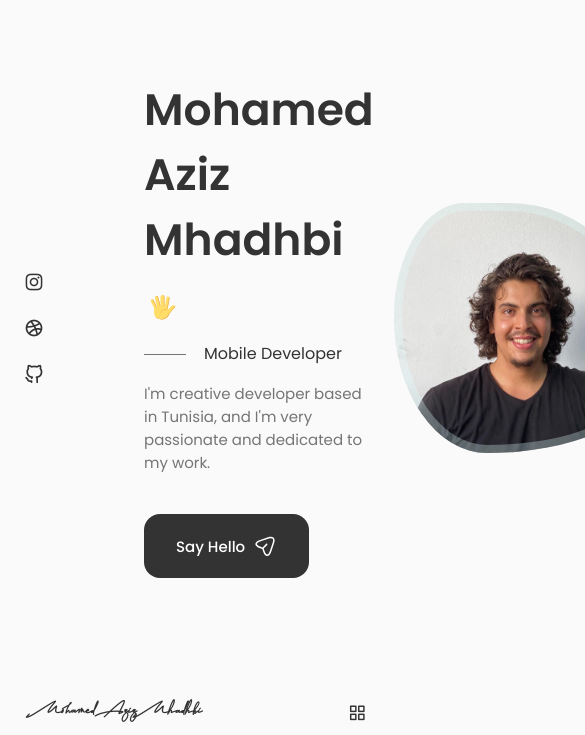
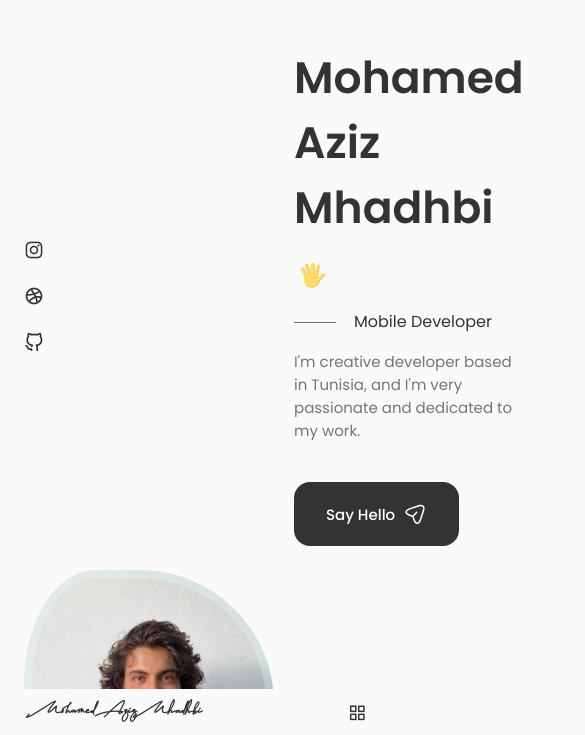
Before and after one commit to Mohamed-Aziz-Mhadhbi/mohamed-aziz-mhadhbi.github.io, a React (Create React App) app: page / in a window 390 px wide. Shown: the part 107-842 px from the top of the page, 585 px wide, since content can reach past the window. Built offline with nearby package versions, Linux system fonts and the light colour scheme.

Commit message:
medium screen home__contenct

```diff
--- a/src/components/home/home.css
+++ b/src/components/home/home.css
@@ -157,7 +157,12 @@
   }
 
   /* For medium devices */
-  @media screen and (max-width: 768px) {}
+  @media screen and (max-width: 768px) {
+    .home__content {
+        grid-template-columns: 0.5fr 3fr;
+        padding-top: 3.5rem;
+    }
+  }
 
   @media screen and (max-width: 576px) {}
 
```
